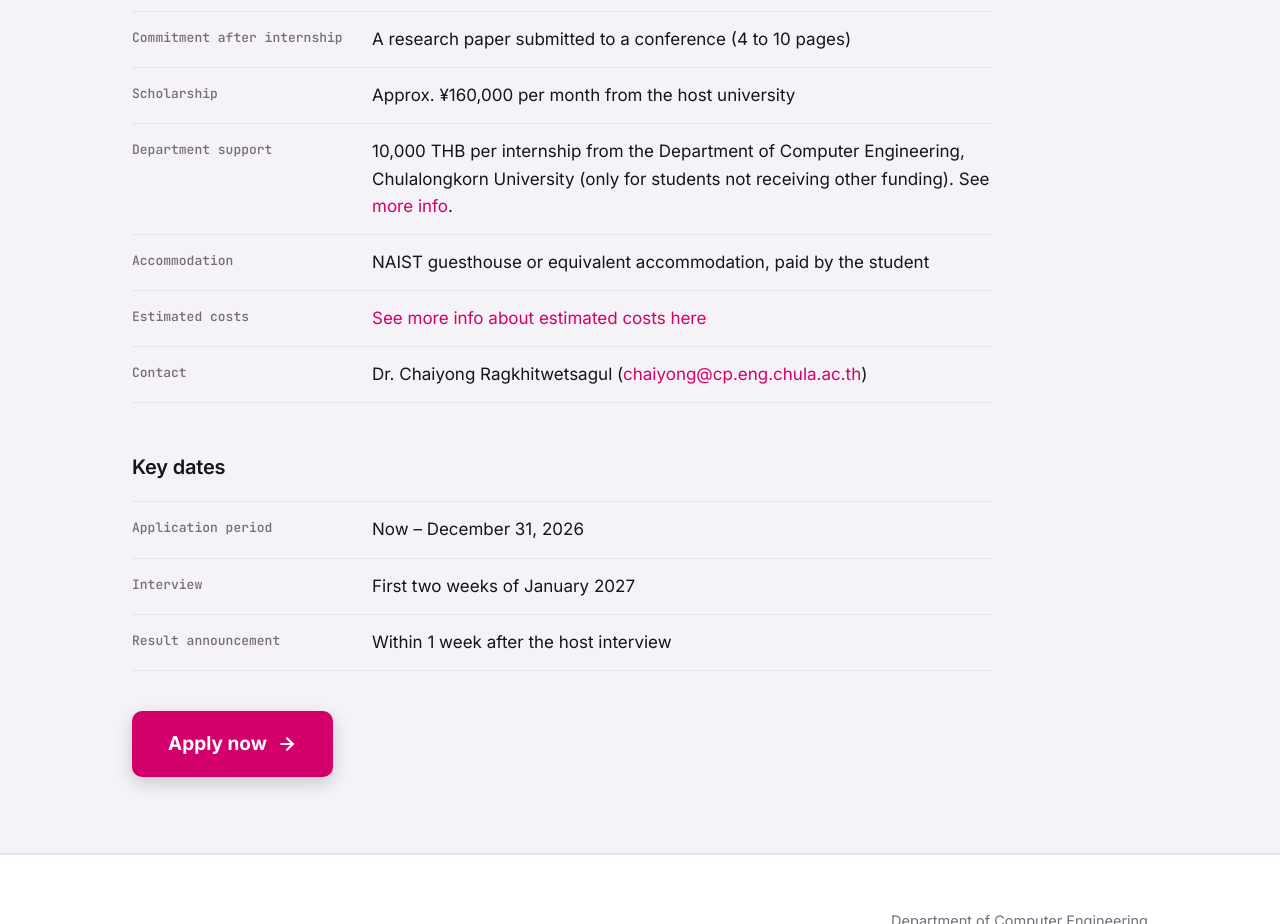
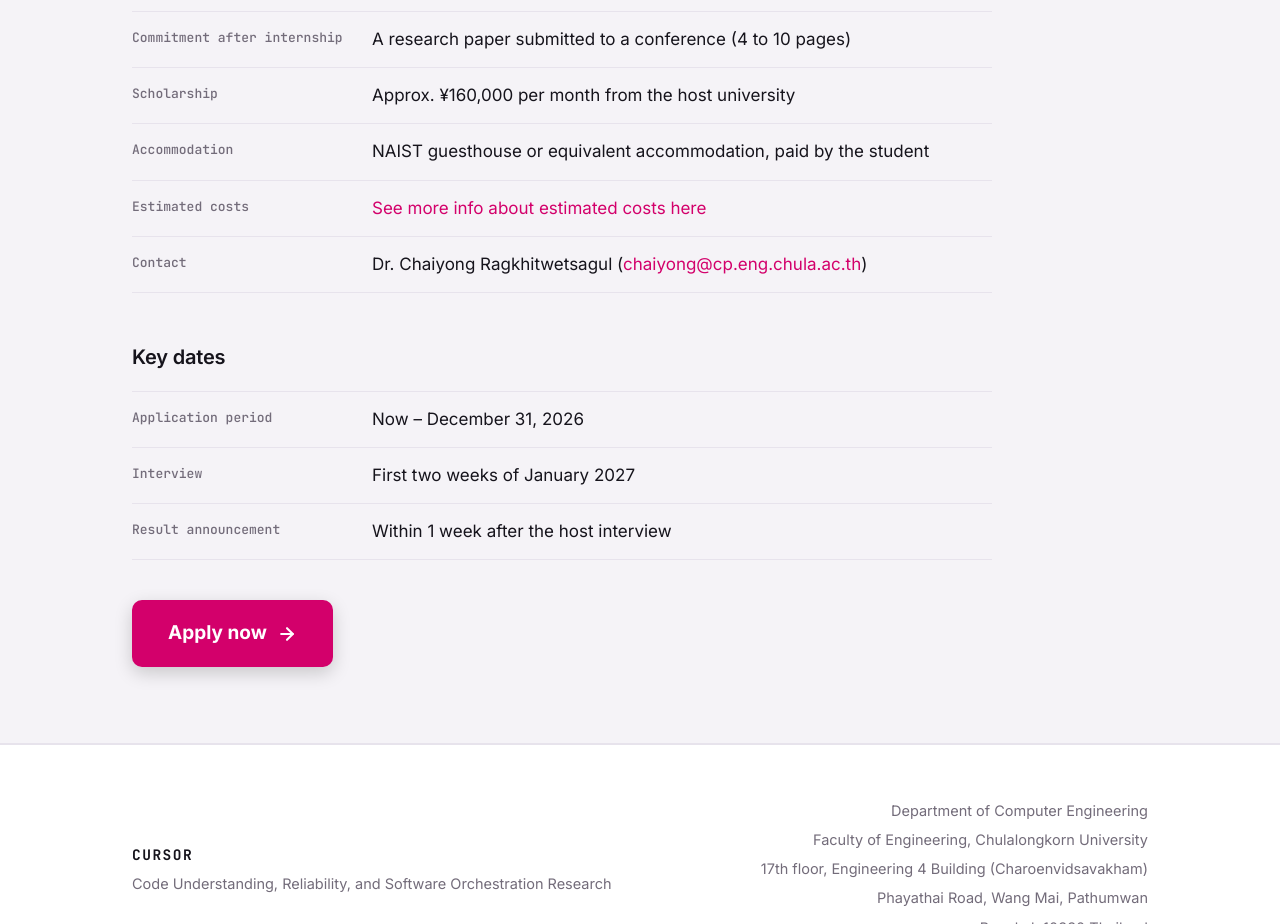
Before and after one commit to lab-cursor/lab-cursor.github.io, a plain HTML site: page internships/2027/naist-sdlab.html in a window 1280 px wide. Shown: the part 1285-2209 px from the top of the page. Drawn offline with Linux system fonts and the light colour scheme.

Commit message:
Remove department support row from NAIST page since NAIST provides funding
Co-Authored-By: Claude Opus 5.5 <noreply@anthropic.com>

```diff
--- a/internships/2027/naist-sdlab.html
+++ b/internships/2027/naist-sdlab.html
@@ -64,7 +64,6 @@
         <dt>Eligibility</dt><dd><ul><li>2nd- or 3rd-year students of CP, CEDT, or the master’s program</li><li>CGPA ≥ 3.20</li></ul></dd>
         <dt>Commitment after internship</dt><dd>A research paper submitted to a conference (4 to 10 pages)</dd>
         <dt>Scholarship</dt><dd>Approx. ¥160,000 per month from the host university</dd>
-        <dt>Department support</dt><dd>10,000 THB per internship from the Department of Computer Engineering, Chulalongkorn University (only for students not receiving other funding). See <a href="https://drive.google.com/file/d/1yZtU1Yv9HqCRNCU2d3KTVx2gfQJ-_GR4/view" target="_blank" rel="noopener" style="color:var(--magenta)">more info</a>.</dd>
         <dt>Accommodation</dt><dd>NAIST guesthouse or equivalent accommodation, paid by the student</dd>
         <dt>Estimated costs</dt><dd><a href="japan-programs.html#naist" style="color:var(--magenta)">See more info about estimated costs here</a></dd>
         <dt>Contact</dt><dd>Dr. Chaiyong Ragkhitwetsagul (<a href="mailto:chaiyong@cp.eng.chula.ac.th" style="color:var(--magenta)">chaiyong@cp.eng.chula.ac.th</a>)</dd>
```
